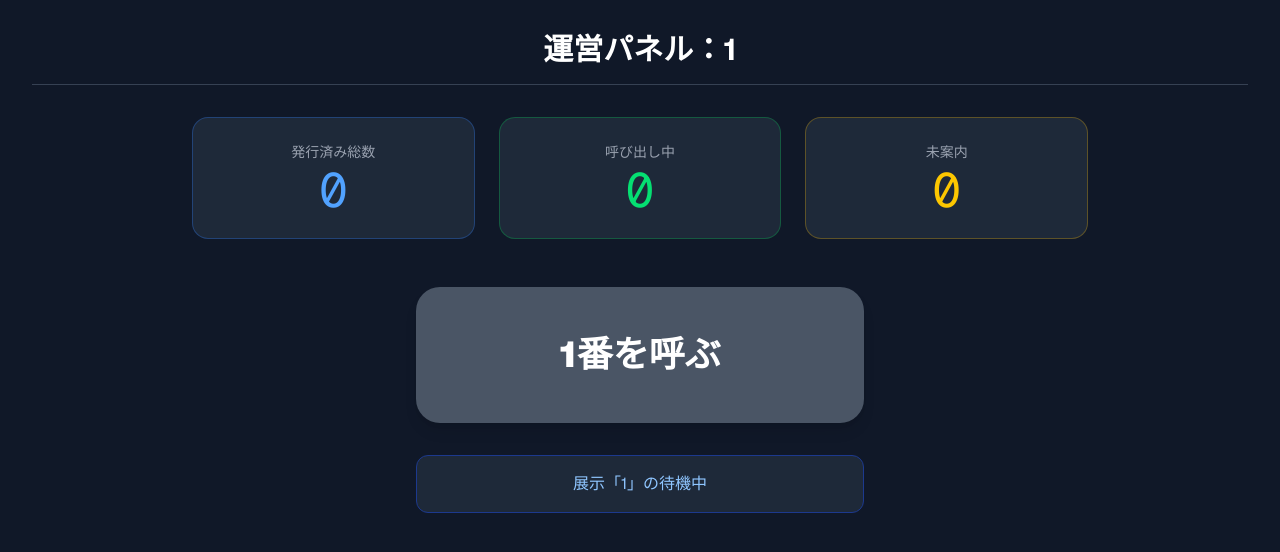
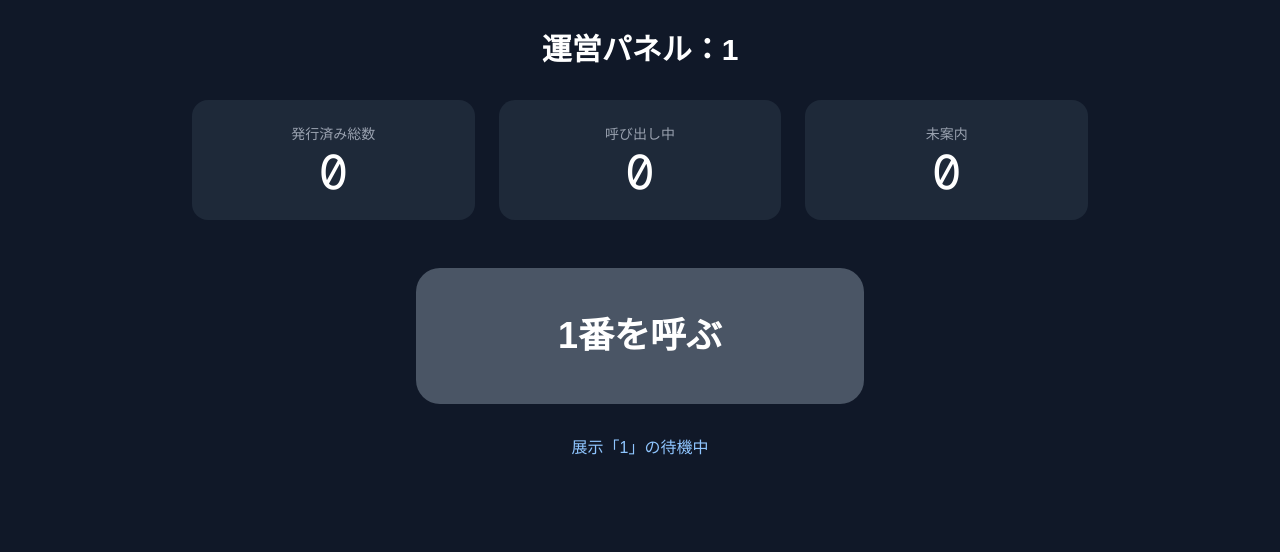
Before and after one commit to kojumaru/seimitsu-ticket, a Next.js app: page /admin/1 in a window 1280 px wide. Shown: the top 552 px of the page. Built offline with nearby package versions, Linux system fonts and the light colour scheme; no server answers; the database is empty.

Commit message:
feat: 2kikaku

```diff
--- a/app/[exhibitId]/page.tsx
+++ b/app/[exhibitId]/page.tsx
@@ -1,64 +1,96 @@
-// app/[exhibitId]/page.tsx
 "use client";
-import { useEffect, useState } from "react";
+
+import { use, useEffect, useState } from "react";
 import liff from "@line/liff";
 import { db } from "../lib/firebase";
 import { doc, getDoc, setDoc, onSnapshot } from "firebase/firestore";
 
-export default function TicketPage({
-  params,
-}: {
-  params: { exhibitId: string };
-}) {
-  const { exhibitId } = params; // URLから "kikaku-a" などを取得
+type PageProps = {
+  params: Promise<{ exhibitId: string }>;
+};
+
+export default function TicketPage({ params }: PageProps) {
+  // ✅ Next.js 15 対応
+  const { exhibitId } = use(params);
+
   const [ticketNumber, setTicketNumber] = useState<number | null>(null);
   const [nowServing, setNowServing] = useState(0);
+  const [ready, setReady] = useState(false);
 
   useEffect(() => {
-    // その企画の呼び出し状況をリアルタイム監視
-    const unsubscribe = onSnapshot(doc(db, "tickets", exhibitId), (doc) => {
-      if (doc.exists()) setNowServing(doc.data().nowServing || 0);
+    // exhibitId 未確定なら何もしない（完全ガード）
+    if (!exhibitId) return;
+
+    const ticketRef = doc(db, "tickets", exhibitId);
+
+    const unsubscribe = onSnapshot(ticketRef, (snap) => {
+      if (snap.exists()) {
+        setNowServing(snap.data().nowServing || 0);
+      }
     });
 
-    liff.init({ liffId: "あなたのLIFF_ID" }).then(() => {
-      if (liff.isLoggedIn()) {
-        const profile = liff.getDecodedIDToken();
-        if (profile?.sub) checkMyTicket(profile.sub);
-      }
-    });
+    const initLiff = async () => {
+      await liff.init({ liffId: "あなたのLIFF_ID" });
+
+      if (!liff.isLoggedIn()) return;
+
+      const token = liff.getDecodedIDToken();
+      if (!token?.sub) return;
+
+      await checkMyTicket(token.sub);
+      setReady(true);
+    };
+
+    initLiff();
+
     return () => unsubscribe();
   }, [exhibitId]);
 
   const checkMyTicket = async (uid: string) => {
-    // 企画ごとのチケット情報を取得
-    const userDoc = await getDoc(doc(db, "users", uid, "myTickets", exhibitId));
-    if (userDoc.exists()) setTicketNumber(userDoc.data().ticketNumber);
+    if (!exhibitId) return;
+
+    const userRef = doc(db, "users", uid, "myTickets", exhibitId);
+    const snap = await getDoc(userRef);
+
+    if (snap.exists()) {
+      setTicketNumber(snap.data().ticketNumber);
+    }
   };
 
   const issueTicket = async () => {
+    if (!exhibitId) return;
+
     const profile = await liff.getProfile();
     const ticketRef = doc(db, "tickets", exhibitId);
     const snap = await getDoc(ticketRef);
+
     const newNumber = (snap.data()?.currentNumber || 0) + 1;
 
-    // 1. 企画の総発行数を更新
+    // 1. 発行数更新
     await setDoc(ticketRef, { currentNumber: newNumber }, { merge: true });
 
-    // 2. ユーザーの「企画ごとのチケット」として保存
+    // 2. ユーザー保存
     await setDoc(doc(db, "users", profile.userId, "myTickets", exhibitId), {
       ticketNumber: newNumber,
-      exhibitName: exhibitId, // 企画A or 企画B
+      exhibitName: exhibitId,
       issuedAt: new Date(),
     });
 
     setTicketNumber(newNumber);
   };
 
+  if (!exhibitId) {
+    return <div className="p-8 text-white">Loading...</div>;
+  }
+
   return (
     <main className="p-8 text-center bg-gray-900 text-white min-h-screen">
       <h1 className="text-2xl font-bold mb-4">展示：{exhibitId}</h1>
       <p className="text-xl mb-8">現在の案内：{nowServing} 番</p>
-      {ticketNumber ? (
+
+      {!ready ? (
+        <p>LINE認証中...</p>
+      ) : ticketNumber ? (
         <div className="text-4xl font-mono text-green-400">
           あなたの番号：{ticketNumber}
         </div>
--- a/app/admin/[exhibitId]/page.tsx
+++ b/app/admin/[exhibitId]/page.tsx
@@ -1,5 +1,6 @@
 "use client";
-import React, { useEffect, useState } from "react"; // Reactをインポート
+
+import { use, useEffect, useState } from "react";
 import { db } from "../../lib/firebase";
 import {
   doc,
@@ -8,18 +9,17 @@ import {
   collection,
   query,
   where,
-  getDocs,
+  getDoc,
   limit,
 } from "firebase/firestore";
 
-// 引数に { params } を追加
-export default function AdminPage({
-  params,
-}: {
-  params: { exhibitId: string };
-}) {
-  // Promiseとして渡されるparamsを展開
-  const { exhibitId } = params;
+type PageProps = {
+  params: Promise<{ exhibitId: string }>;
+};
+
+export default function AdminPage({ params }: PageProps) {
+  // ✅ Next.js 15
+  const { exhibitId } = use(params);
 
   const [currentNumber, setCurrentNumber] = useState(0);
   const [nowServing, setNowServing] = useState(0);
@@ -29,17 +29,21 @@ export default function AdminPage({
   useEffect(() => {
     if (!exhibitId) return;
 
-    // 監視対象も "seimitsu-lab" 固定ではなく exhibitId に変更
-    const unsubscribe = onSnapshot(doc(db, "tickets", exhibitId), (doc) => {
-      if (doc.exists()) {
-        setCurrentNumber(doc.data().currentNumber || 0);
-        setNowServing(doc.data().nowServing || 0);
+    const ticketRef = doc(db, "tickets", exhibitId);
+
+    const unsubscribe = onSnapshot(ticketRef, (snap) => {
+      if (snap.exists()) {
+        setCurrentNumber(snap.data().currentNumber || 0);
+        setNowServing(snap.data().nowServing || 0);
       }
     });
+
     return () => unsubscribe();
   }, [exhibitId]);
 
   const handleCallNext = async () => {
+    if (!exhibitId) return;
+
     const nextNum = nowServing + 1;
     if (nextNum > currentNumber || isCalling) return;
 
@@ -47,29 +51,21 @@ export default function AdminPage({
     setStatusMsg(`⏳ ${nextNum}番（${exhibitId}）を呼び出し中...`);
 
     try {
-      // 1. 指定された企画IDの呼び出し番号を更新
       await updateDoc(doc(db, "tickets", exhibitId), {
         nowServing: nextNum,
       });
 
-      // 2. 「その企画」の「その番号」を持つユーザーを検索
-      // ※users直下に全ての整理券を入れている場合、where条件を工夫する必要があります
-      const q = query(
-        collection(db, "users"),
-        where("ticketNumber", "==", nextNum),
-        limit(1),
-      );
-      const querySnapshot = await getDocs(q);
+      // 🔥 active_tickets を使う場合（推奨）
+      const activeId = `${exhibitId}_${nextNum}`;
+      const activeSnap = await getDoc(doc(db, "active_tickets", activeId));
 
-      if (querySnapshot.empty) {
-        setStatusMsg(`❌ DBに ${exhibitId} の ${nextNum}番 が見つかりません。`);
-        setIsCalling(false);
+      if (!activeSnap.exists()) {
+        setStatusMsg("❌ 対象ユーザーが見つかりません");
         return;
       }
 
-      const userId = querySnapshot.docs[0].id;
+      const { userId } = activeSnap.data();
 
-      // 3. 通知APIを呼び出し
       const response = await fetch("/api/notify", {
         method: "POST",
         headers: { "Content-Type": "application/json" },
@@ -81,54 +77,54 @@ export default function AdminPage({
       });
 
       if (response.ok) {
-        setStatusMsg(`✨ ${exhibitId} の ${nextNum}番 に通知を送りました！`);
+        setStatusMsg(`✨ ${exhibitId} の ${nextNum}番 に通知しました`);
       } else {
-        const err = await response.json();
-        setStatusMsg(`❌ 通知失敗: ${err.error?.message || "エラー"}`);
+        setStatusMsg("❌ 通知失敗");
       }
-    } catch (error) {
-      console.error(error);
-      setStatusMsg("🔥 通信エラーが発生しました。");
+    } catch (err) {
+      console.error(err);
+      setStatusMsg("🔥 通信エラー");
     } finally {
       setIsCalling(false);
     }
   };
 
+  if (!exhibitId) {
+    return <div className="p-8 text-white">Loading...</div>;
+  }
+
   return (
-    <main className="min-h-screen p-8 bg-gray-900 text-white font-sans flex flex-col items-center">
-      <h1 className="text-3xl font-bold mb-8 border-b border-gray-700 w-full pb-4 text-center">
+    <main className="min-h-screen p-8 bg-gray-900 text-white flex flex-col items-center">
+      <h1 className="text-3xl font-bold mb-8 text-center">
         運営パネル：{exhibitId}
       </h1>
 
-      {/* 状況パネルは以前のものを維持 */}
       <div className="grid grid-cols-1 md:grid-cols-3 gap-6 mb-12 w-full max-w-4xl">
-        <div className="bg-gray-800 p-6 rounded-2xl border border-blue-500/30 text-center">
-          <p className="text-gray-400 text-sm mb-1">発行済み総数</p>
-          <p className="text-5xl font-mono text-blue-400">{currentNumber}</p>
-        </div>
-        <div className="bg-gray-800 p-6 rounded-2xl border border-green-500/30 text-center">
-          <p className="text-gray-400 text-sm mb-1">呼び出し中</p>
-          <p className="text-5xl font-mono text-green-400">{nowServing}</p>
-        </div>
-        <div className="bg-gray-800 p-6 rounded-2xl border border-yellow-500/30 text-center">
-          <p className="text-gray-400 text-sm mb-1">未案内</p>
-          <p className="text-5xl font-mono text-yellow-400">
-            {currentNumber - nowServing}
-          </p>
-        </div>
+        <Stat label="発行済み総数" value={currentNumber} />
+        <Stat label="呼び出し中" value={nowServing} />
+        <Stat label="未案内" value={currentNumber - nowServing} />
       </div>
 
       <button
         onClick={handleCallNext}
         disabled={nowServing >= currentNumber || isCalling}
-        className="w-full max-w-md bg-green-600 py-12 rounded-3xl text-4xl font-black shadow-lg disabled:bg-gray-600 active:scale-95 transition-all"
+        className="w-full max-w-md bg-green-600 py-12 rounded-3xl text-4xl font-black disabled:bg-gray-600"
       >
         {isCalling ? "通知中..." : `${nowServing + 1}番を呼ぶ`}
       </button>
 
-      <div className="mt-8 p-4 bg-gray-800 rounded-xl w-full max-w-md text-center text-blue-300 border border-blue-900">
+      <div className="mt-8 text-blue-300">
         {statusMsg || `展示「${exhibitId}」の待機中`}
       </div>
     </main>
   );
 }
+
+function Stat({ label, value }: { label: string; value: number }) {
+  return (
+    <div className="bg-gray-800 p-6 rounded-2xl text-center">
+      <p className="text-gray-400 text-sm mb-1">{label}</p>
+      <p className="text-5xl font-mono">{value}</p>
+    </div>
+  );
+}
```
